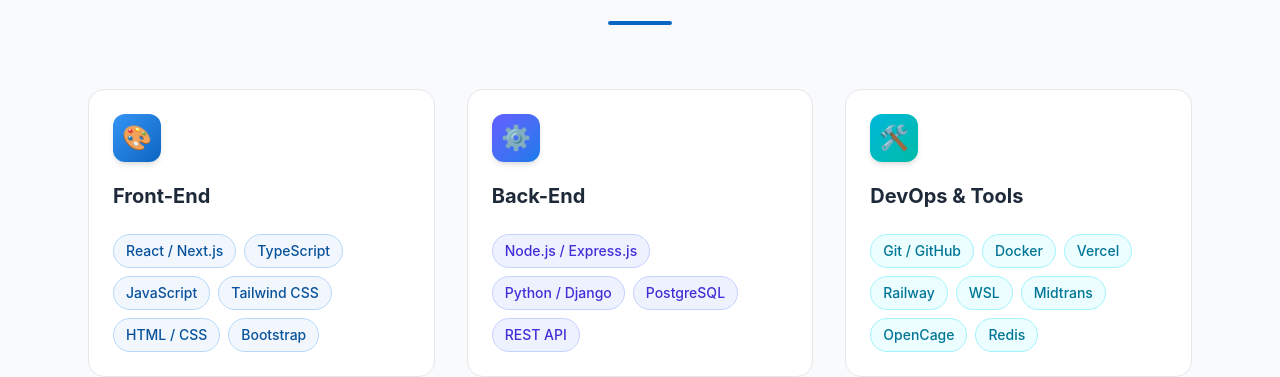
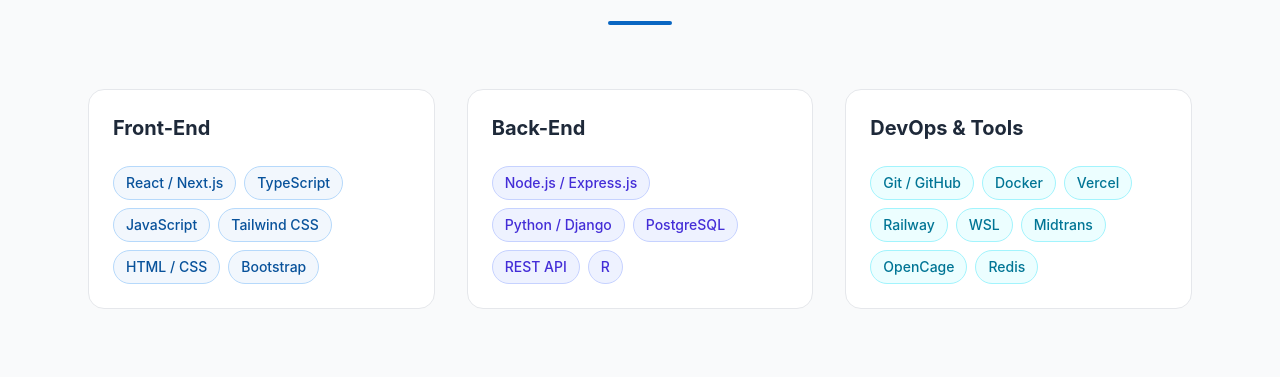
Before and after one commit to zaidsyaifulfatih98/personal-website, a React (Vite) app: page / in a window 1280 px wide. Shown: the part 1851-2228 px from the top of the page. Built offline with nearby package versions, Linux system fonts and the light colour scheme; no server answers.

Commit message:
update_personal_website

```diff
--- a/src/components/Skills.tsx
+++ b/src/components/Skills.tsx
@@ -12,7 +12,7 @@
       icon: '⚙️',
       color: 'from-indigo-500 to-blue-500',
       chip: 'bg-indigo-50 text-indigo-700 border-indigo-200 hover:bg-indigo-100',
-      skills: ['Node.js / Express.js', 'Python / Django', 'PostgreSQL', 'REST API'],
+      skills: ['Node.js / Express.js', 'Python / Django', 'PostgreSQL', 'REST API', 'R'],
     },
     {
       title: 'DevOps & Tools',
@@ -35,9 +35,6 @@
         <div className="grid md:grid-cols-3 gap-8">
           {skillCategories.map(category => (
             <div key={category.title} className="bg-white rounded-2xl p-6 border border-gray-200 hover:border-blue-400 hover:shadow-lg transition-all duration-300 hover:-translate-y-1">
-              <div className={`w-12 h-12 rounded-xl bg-gradient-to-br ${category.color} flex items-center justify-center text-2xl mb-5 shadow-md`}>
-                {category.icon}
-              </div>
               <h3 className="text-xl font-bold text-gray-800 mb-6">{category.title}</h3>
 
               <div className="flex flex-wrap gap-2">
```
